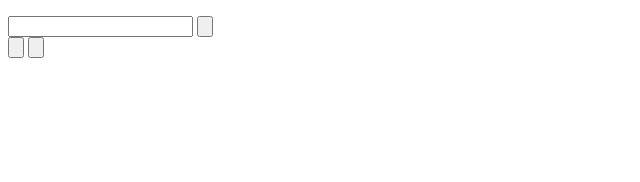
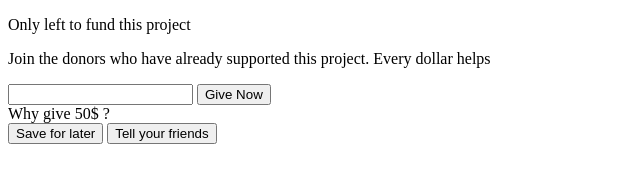
Before and after one commit to Gatreek92/donation-app, a plain HTML site: page index.html in a window 1280 px wide. Shown: the whole page, without its empty margins (0-640 px from the left). Drawn offline with Linux system fonts and the light colour scheme.

Commit message:
Add card content.

```diff
--- a/index.html
+++ b/index.html
@@ -10,17 +10,17 @@
     <div class="card">
         <div class="progressbar"></div>
         <div class="body">
-            <p class="days-left"></p>
-            <p class="call-to-join"></p>
+            <p class="days-left"><span>Only <span class="days"></span>left</span> to fund this project</p>
+            <p class="call-to-join">Join the <span class="donors"></span> donors who have already supported this project. Every dollar helps</p>
             <div>
             <input type="text"/>
-            <input type="button"/>
+            <input type="button" value="Give Now"/>
         </div>
-        <span class="why-to-give"></span>
+        <span class="why-to-give">Why give 50$ ?</span>
         </div>
         <div class="card-footer">
-            <input type="button" />
-            <input type="button" />
+            <input type="button" value="Save for later"/>
+            <input type="button" value="Tell your friends"/>
         </div>
     </div>
 </body>
```
